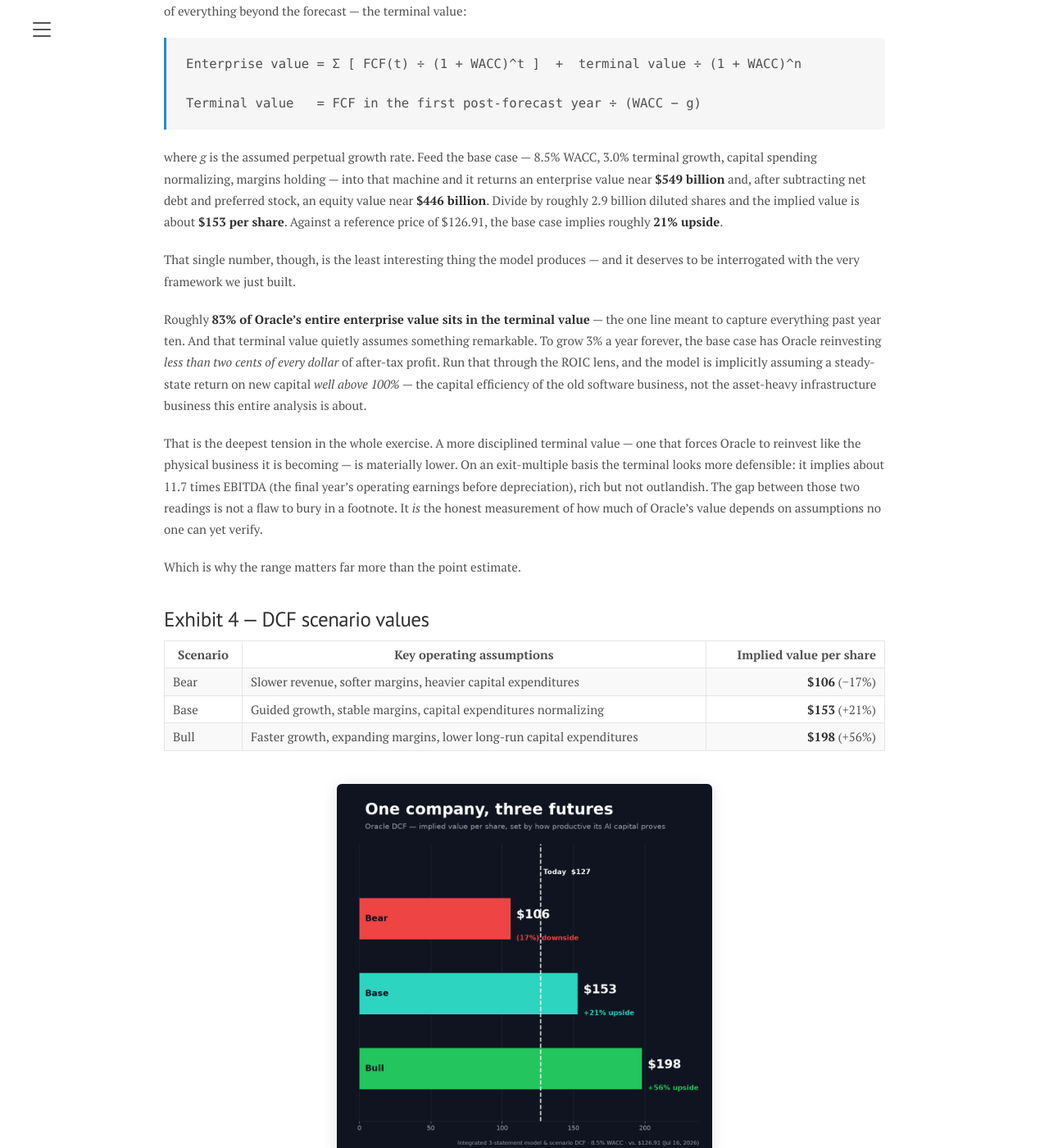
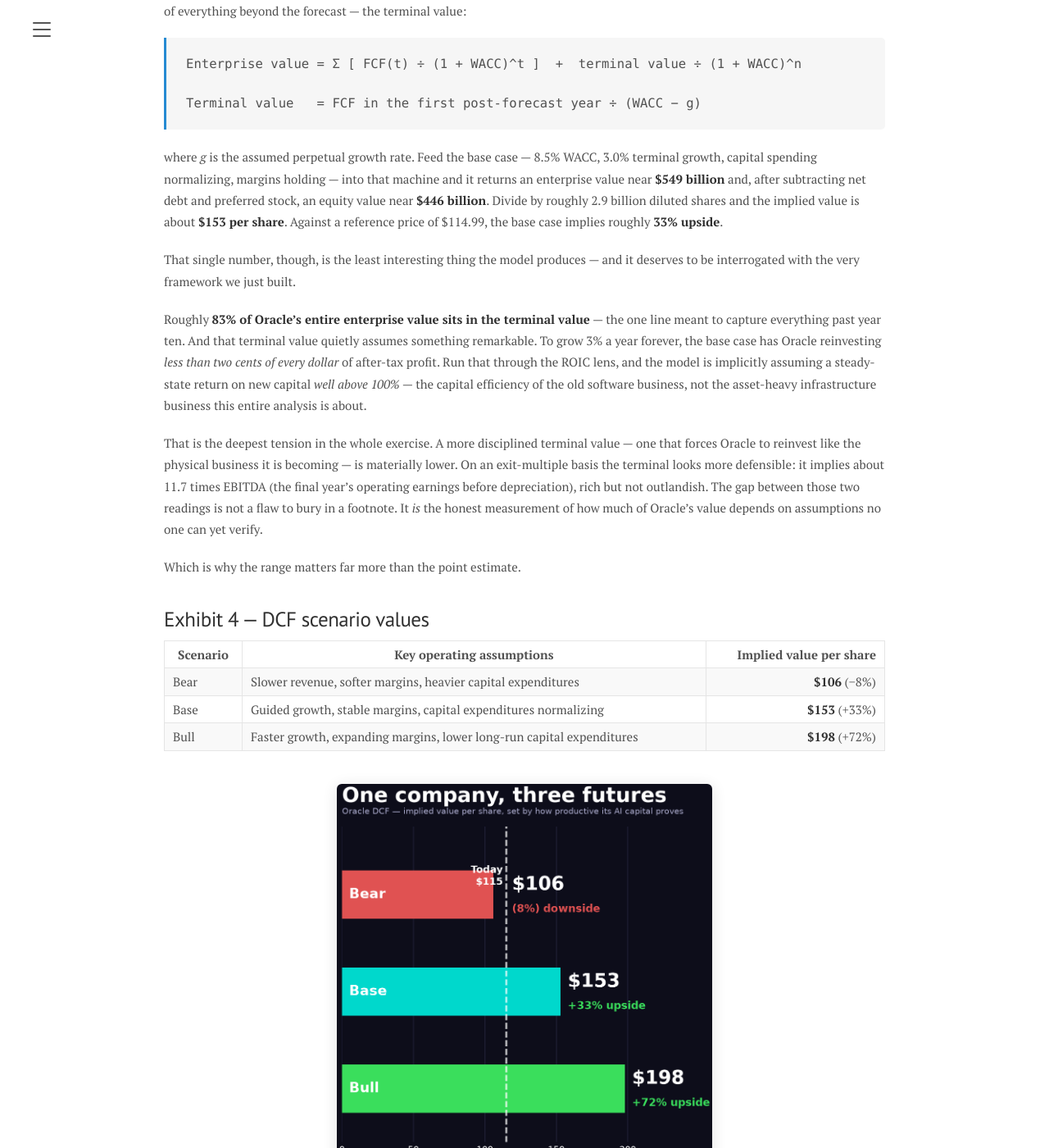
Before and after one commit to j-abed/j-abed.github.io, a Jekyll site: the page built from _posts/2026-07-17-oracle-ai-infrastructure-economics.md, in a window 1280 px wide and 1400 px high, scrolled down 6431 px. Shown: the whole window at 82% size. Built offline with Jekyll 4.4.1, drawn with Linux system fonts in a browser that asks for light colours; comment, search, counter and statistics services are not loaded; some of the changed text lies outside the part shown.

Commit message:
Update Oracle post to Jul 24 close (.99): price, upside %, chart, memo, model

````diff
--- a/_posts/2026-07-17-oracle-ai-infrastructure-economics.md
+++ b/_posts/2026-07-17-oracle-ai-infrastructure-economics.md
@@ -163,7 +163,7 @@
 Terminal value   = FCF in the first post-forecast year ÷ (WACC − g)
 ```
 
-where *g* is the assumed perpetual growth rate. Feed the base case — 8.5% WACC, 3.0% terminal growth, capital spending normalizing, margins holding — into that machine and it returns an enterprise value near **\$549 billion** and, after subtracting net debt and preferred stock, an equity value near **\$446 billion**. Divide by roughly 2.9 billion diluted shares and the implied value is about **\$153 per share**. Against a reference price of \$126.91, the base case implies roughly **21% upside**.
+where *g* is the assumed perpetual growth rate. Feed the base case — 8.5% WACC, 3.0% terminal growth, capital spending normalizing, margins holding — into that machine and it returns an enterprise value near **\$549 billion** and, after subtracting net debt and preferred stock, an equity value near **\$446 billion**. Divide by roughly 2.9 billion diluted shares and the implied value is about **\$153 per share**. Against a reference price of \$114.99, the base case implies roughly **33% upside**.
 
 That single number, though, is the least interesting thing the model produces — and it deserves to be interrogated with the very framework we just built.
 
@@ -177,9 +177,9 @@
 
 | Scenario | Key operating assumptions | Implied value per share |
 |---|---|---:|
-| Bear | Slower revenue, softer margins, heavier capital expenditures | **\$106** (−17%) |
-| Base | Guided growth, stable margins, capital expenditures normalizing | **\$153** (+21%) |
-| Bull | Faster growth, expanding margins, lower long-run capital expenditures | **\$198** (+56%) |
+| Bear | Slower revenue, softer margins, heavier capital expenditures | **\$106** (−8%) |
+| Base | Guided growth, stable margins, capital expenditures normalizing | **\$153** (+33%) |
+| Bull | Faster growth, expanding margins, lower long-run capital expenditures | **\$198** (+72%) |
 
 ![Oracle DCF bear, base, and bull scenario values per share](/assets/oracle-dcf/oracle-valuation-range.png)
 *The valuation range is driven by operating outcomes; all three scenarios use the same 8.5% discount rate.*
@@ -258,6 +258,6 @@
 - **FY2027 guidance and net-capital-expenditure commentary** (~\$90B revenue; ~\$70B net capital expenditures): [Oracle Q4 FY2026 earnings call transcript](https://www.fool.com/earnings/call-transcripts/2026/06/10/oracle-orcl-q4-2026-earnings-call-transcript/), June 10, 2026.
 - **OpenAI concentration:** Reuters, ["OpenAI, Oracle sign \$300 billion computing deal, WSJ reports"](https://ca.finance.yahoo.com/news/openai-oracle-sign-300-billion-182157622.html), September 10, 2025.
 - **Technology — off-box / isolated network virtualization:** Oracle, ["Oracle Cloud Infrastructure — Isolated Network Virtualization"](https://www.oracle.com/au/cloud/security/isolated-network-virtualization/) and ["Oracle Cloud Infrastructure Security Architecture"](https://www.oracle.com/middleeast-ar/a/ocom/docs/oracle-cloud-infrastructure-security-architecture.pdf).
-- **Valuation figures:** the author's [integrated three-statement model](/assets/oracle-dcf/Oracle_Integrated_Model.xlsx) and scenario DCF (base case: 8.5% WACC, 3.0% terminal growth, normalized tax), detailed in the [accompanying valuation memorandum](/assets/oracle-dcf/Oracle_Valuation_Memo.pdf). Reference share price \$126.91 as of July 16, 2026.
+- **Valuation figures:** the author's [integrated three-statement model](/assets/oracle-dcf/Oracle_Integrated_Model.xlsx) and scenario DCF (base case: 8.5% WACC, 3.0% terminal growth, normalized tax), detailed in the [accompanying valuation memorandum](/assets/oracle-dcf/Oracle_Valuation_Memo.pdf). Reference share price \$114.99 as of July 24, 2026.
 
 **Disclaimer.** *Personal views only; not those of Velocity Advisors or any other entity. For informational purposes—not investment, legal, or tax advice, or an offer or recommendation to transact in any security. The author is not a registered investment adviser and holds no direct ORCL position or derivatives, but may have indirect exposure through diversified funds. Estimates, models, and forward-looking statements are uncertain, may change without notice, and are not guarantees. Third-party information has not been independently verified. Do your own research and consult qualified advisers. © 2026 Jason Abed.*
````
Also changed, not shown: assets/oracle-dcf/oracle-valuation-range.png, 2 other files.
